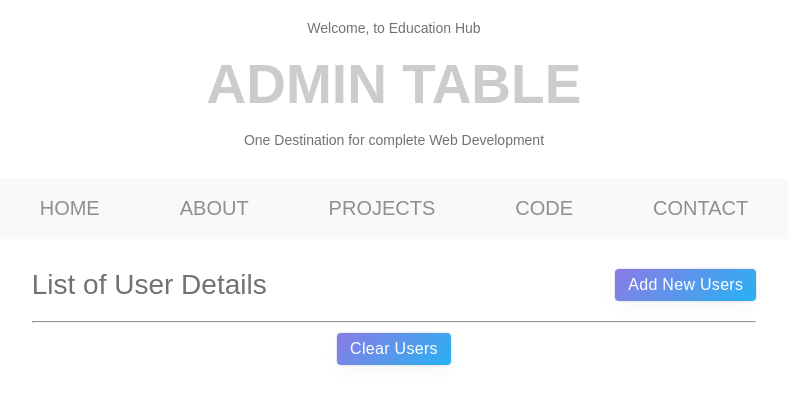
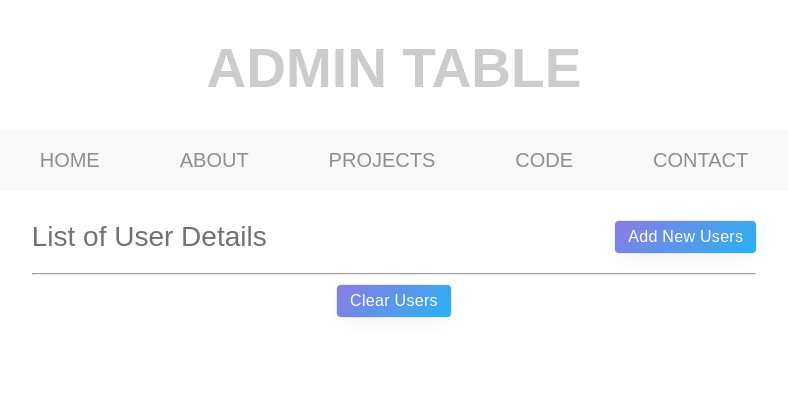
Before and after one commit to kha-256/ReduxToolkit-Crud-App, a React (Vite) app: page / in a window 1280 px wide. Shown: the top 404 px of the page, without its empty margins (246-1034 px from the left). Built offline with nearby package versions, Linux system fonts and the light colour scheme; what chance would draw is missing.

Commit message:
error removal

```diff
--- a/src/components/Navbar.jsx
+++ b/src/components/Navbar.jsx
@@ -4,11 +4,9 @@ import styled from "styled-components";
 const Navbar = () => {
   return (
     <Wrapper>
-      <div>Welcome, to Education Hub</div>
       <h1>Admin Table</h1>
 
       <section>
-        <div>One Destination for complete Web Development</div>
         <nav>
           <ul className="menuItems">
             <li>
```
